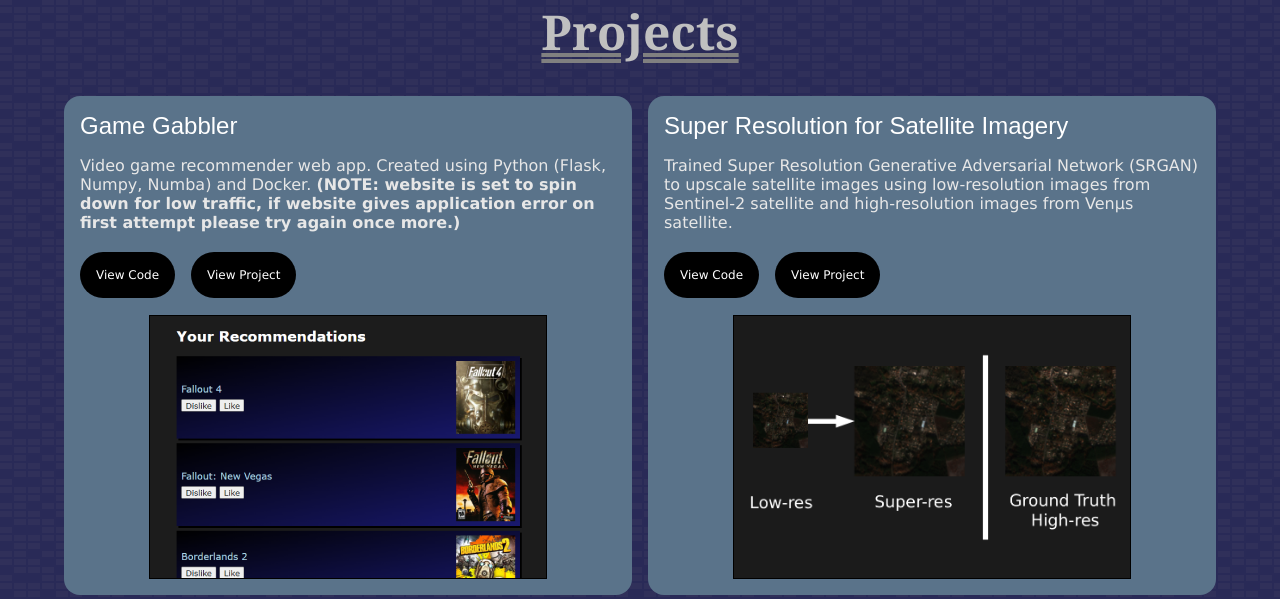
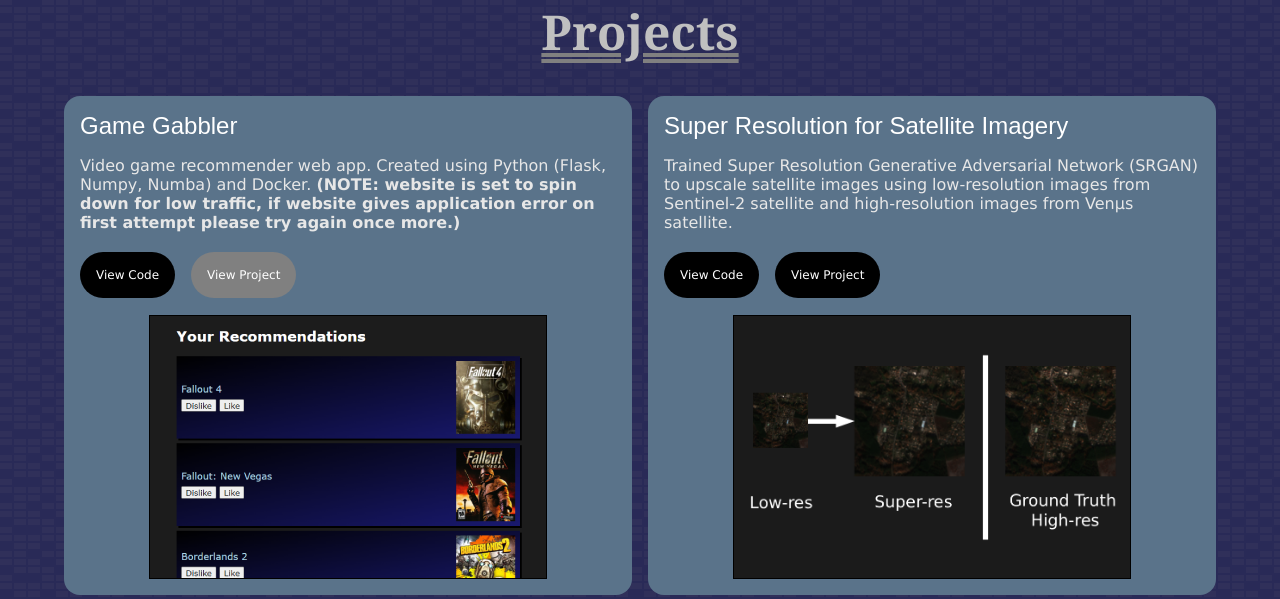
Before and after one commit to MitchellJC/PersonalWebsite, a Flask app: page / in a window 1280 px wide. Shown: the part 897-1496 px from the top of the page. Run offline with Flask 2, Linux system fonts and the light colour scheme; some libraries are stand-ins or nearby versions.

Commit message:
Disabled game gabbler view project button and added tooltip on hover.

```diff
--- a/static/css/main.css
+++ b/static/css/main.css
@@ -737,6 +737,18 @@
 	color: var(--light-blue);
 }
 
+/* Disabled button */
+.disabled-button a{
+	background-color: grey;
+	color: white;
+	user-select: none;
+}
+.disabled-button a:hover{
+	cursor: not-allowed;
+	background-color: grey;
+	color: white;
+}
+
 @media only screen and (min-width: 994px){
 	.project-grid ul{
 	display: grid;
--- a/templates/index.html
+++ b/templates/index.html
@@ -50,9 +50,9 @@
                   >View Code</a
                 >
               </li>
-              <li class="view-project-button">
+              <li class="view-project-button disabled-button">
                 <a
-                  href="https://dry-eyrie-18912-4fe2b2b8e7f1.herokuapp.com/"
+                  title="Website currently down due to running costs."
                   target="blank"
                   rel="noopener noreferrer"
                   >View Project</a
```
